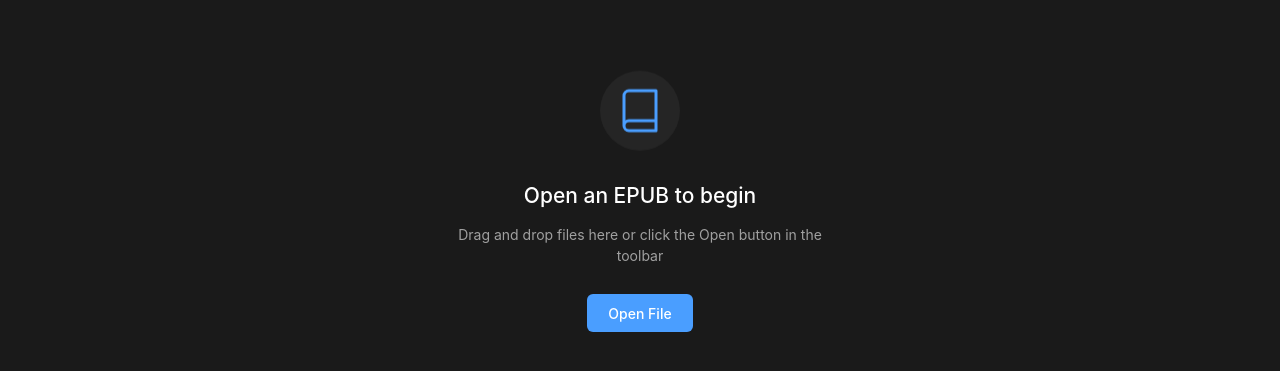
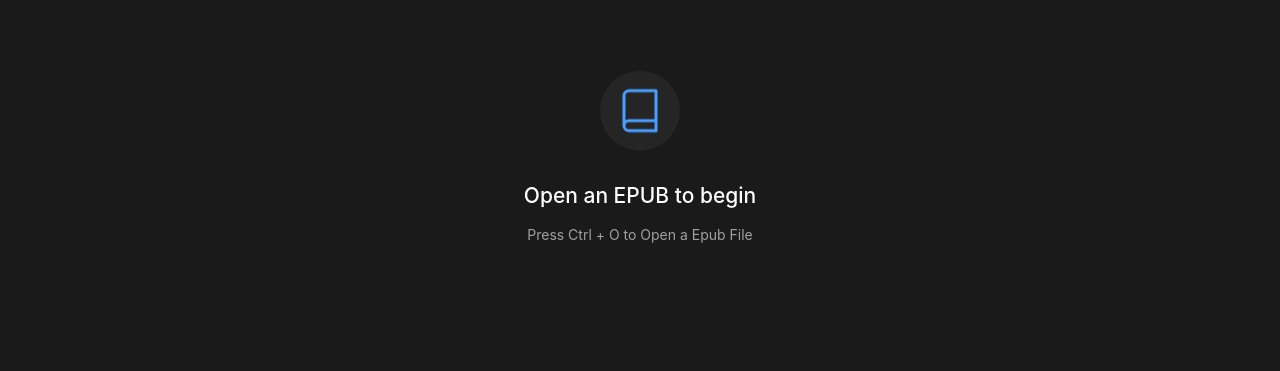
Before and after one commit to Greyash-Dave/Epilogue, a website built with Vite: page src/index.html in a window 1280 px wide. Shown: the part 189-560 px from the top of the page. Built offline with nearby package versions, Linux system fonts and the light colour scheme.

Commit message:
chore: prepare v1.0.0 release

```diff
--- a/src/index.html
+++ b/src/index.html
@@ -349,7 +349,6 @@
         <li><kbd>Ctrl/Cmd + O</kbd> Open EPUB</li>
         <li><kbd>Ctrl/Cmd + P</kbd> Settings</li>
         <li><kbd>Ctrl/Cmd + T</kbd> Toggle Toolbar</li>
-        <li><kbd>Ctrl/Cmd + Q</kbd> Quit</li>
       </ul>
 
       <h3>Reader</h3>
--- a/src/scripts/library.js
+++ b/src/scripts/library.js
@@ -154,8 +154,7 @@ export class LibraryManager {
                     </svg>
                 </div>
                 <h3>Open an EPUB to begin</h3>
-                <p>Drag and drop files here or click the Open button in the toolbar</p>
-                <button id="empty-open-btn" class="action-btn primary">Open File</button>
+                <p>Press Ctrl + O to Open a Epub File</p>
             `;
 
             // Center the message
```
